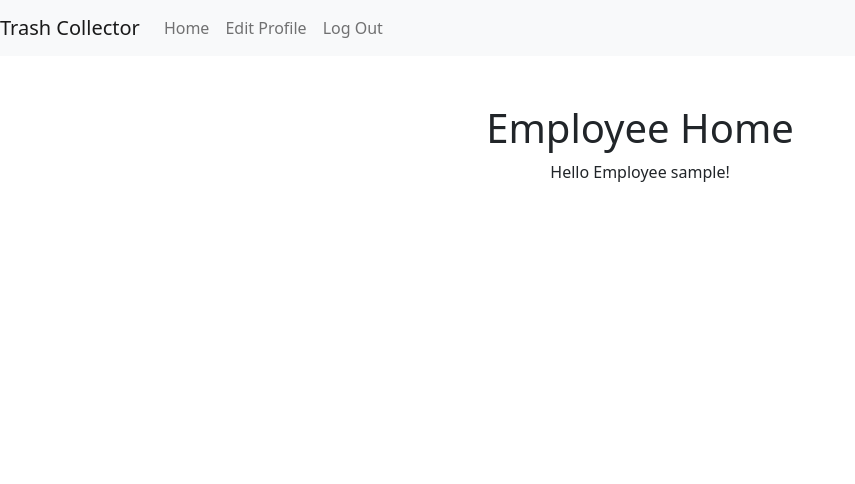
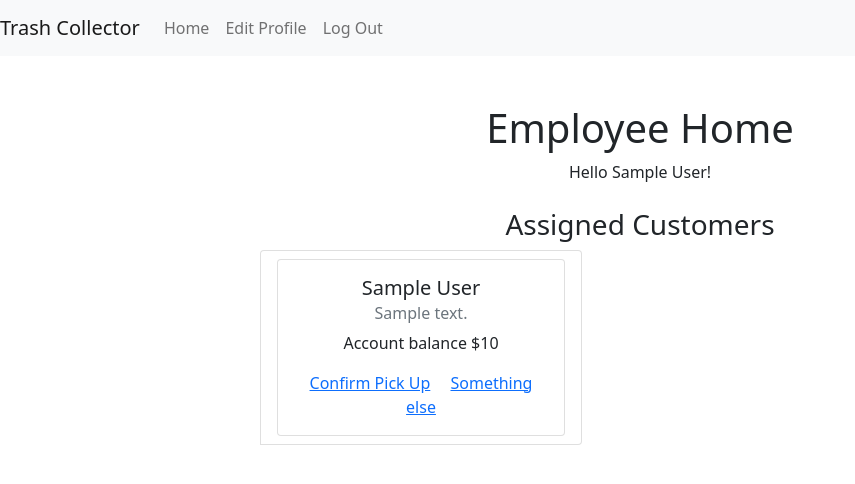
Before and after one commit to danielramirez0/trash_collector, a Django app: template trash_collector/employees/templates/employees/index.html in a window 1280 px wide. Shown: the top 484 px of the page, without its empty margins (0-855 px from the left). Run offline with Django 3.2, Linux system fonts and the light colour scheme; the template is opened without the code that fills it: values that come from a table or form of the project are taken from there, others are empty; a user stored in the database is signed in; tables that the repository leaves empty hold one stand-in row (values such as "Sample post").

Commit message:
Adds livereload dev dependency for improved developement Adds cards for employee's assigned users

```diff
--- a/trash_collector/employees/templates/employees/index.html
+++ b/trash_collector/employees/templates/employees/index.html
@@ -4,7 +4,29 @@
 
 {% block content %}
 {% if user.is_authenticated %}
-    Hello Employee {{ user.username }}!
+Hello {{ logged_in_employee.name }}!
+<br>
+<br>
+<h3>Assigned Customers</h3>
+<div class="row">
+
+    <ul class="list-group list-group-horizontal">
+        {% for customer in assigned_customers %}
+        <li class="list-group-item">
+            <div class="card" style="width: 18rem;">
+                <div class="card-body">
+                    <h5 class="card-title">{{customer.name}}</h5>
+                    <h6 class="card-subtitle mb-2 text-muted">{{customer.address}}</h6>
+                    <p class="card-text">Account balance ${{customer.balance}}</p>
+                    <a href="#" class="card-link">Confirm Pick Up</a>
+                    <a href="#" class="card-link">Something else</a>
+                </div>
+            </div>
+        </li>
+        {% endfor %}
+    </ul>
+</div>
+
 {% else %}
 <p>You are at the employee index, but you are not logged in.</p>
 <a href="{% url 'login' %}">Log In</a>
--- a/trash_collector/employees/views.py
+++ b/trash_collector/employees/views.py
@@ -25,13 +25,14 @@ def index(request):
         assigned_customers = Customer.objects.filter(
             zip_code=logged_in_employee.zip_code
         ).filter(Q(weekly_pickup=today.strftime('%A')) | Q(one_time_pickup=today)
-                 ).exclude(Q(suspend_start__lte=today), Q(suspend_end__gte=today)
+                 ).exclude(suspend_start__lte=today, suspend_end__gte=today
                            ).exclude(date_of_last_pickup=today)
 
         context = {
             'logged_in_employee': logged_in_employee,
             'today': today,
-            'assigned_customers': assigned_customers
+            'assigned_customers': assigned_customers,
+            'all_customers': Customer.objects.all()
         }
         return render(request, 'employees/index.html', context)
     except ObjectDoesNotExist:
--- a/trash_collector/trash_collector/settings.py
+++ b/trash_collector/trash_collector/settings.py
@@ -33,10 +33,11 @@ INSTALLED_APPS = [
     'django.contrib.contenttypes',
     'django.contrib.sessions',
     'django.contrib.messages',
+    'livereload',
     'django.contrib.staticfiles',
     'accounts',
     'customers',
-    'employees'
+    'employees',
 ]
 
 MIDDLEWARE = [
@@ -47,6 +48,7 @@ MIDDLEWARE = [
     'django.contrib.auth.middleware.AuthenticationMiddleware',
     'django.contrib.messages.middleware.MessageMiddleware',
     'django.middleware.clickjacking.XFrameOptionsMiddleware',
+    'livereload.middleware.LiveReloadScript',
 ]
 
 ROOT_URLCONF = 'trash_collector.urls'
```
Also changed, not shown: 2 other files. Lines whose indentation alone changed are shown as unchanged.
